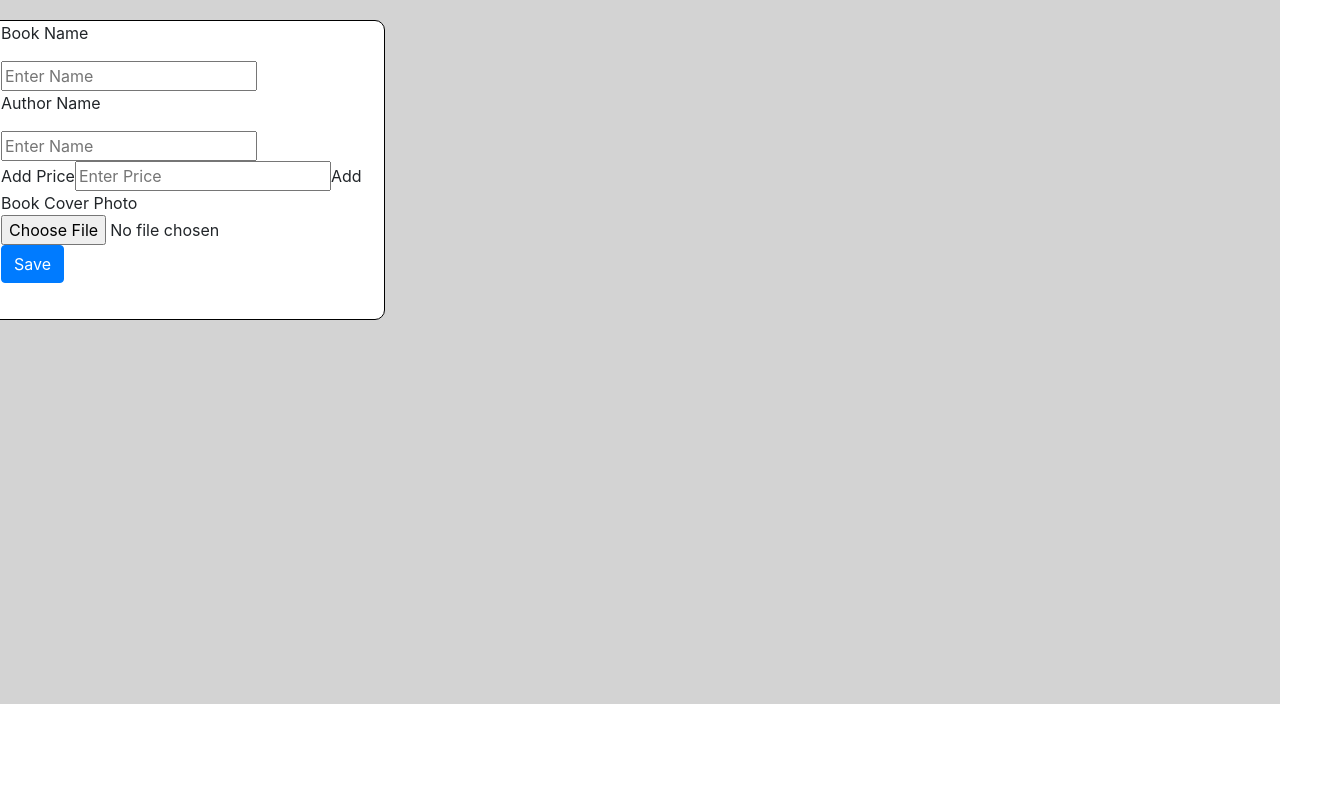
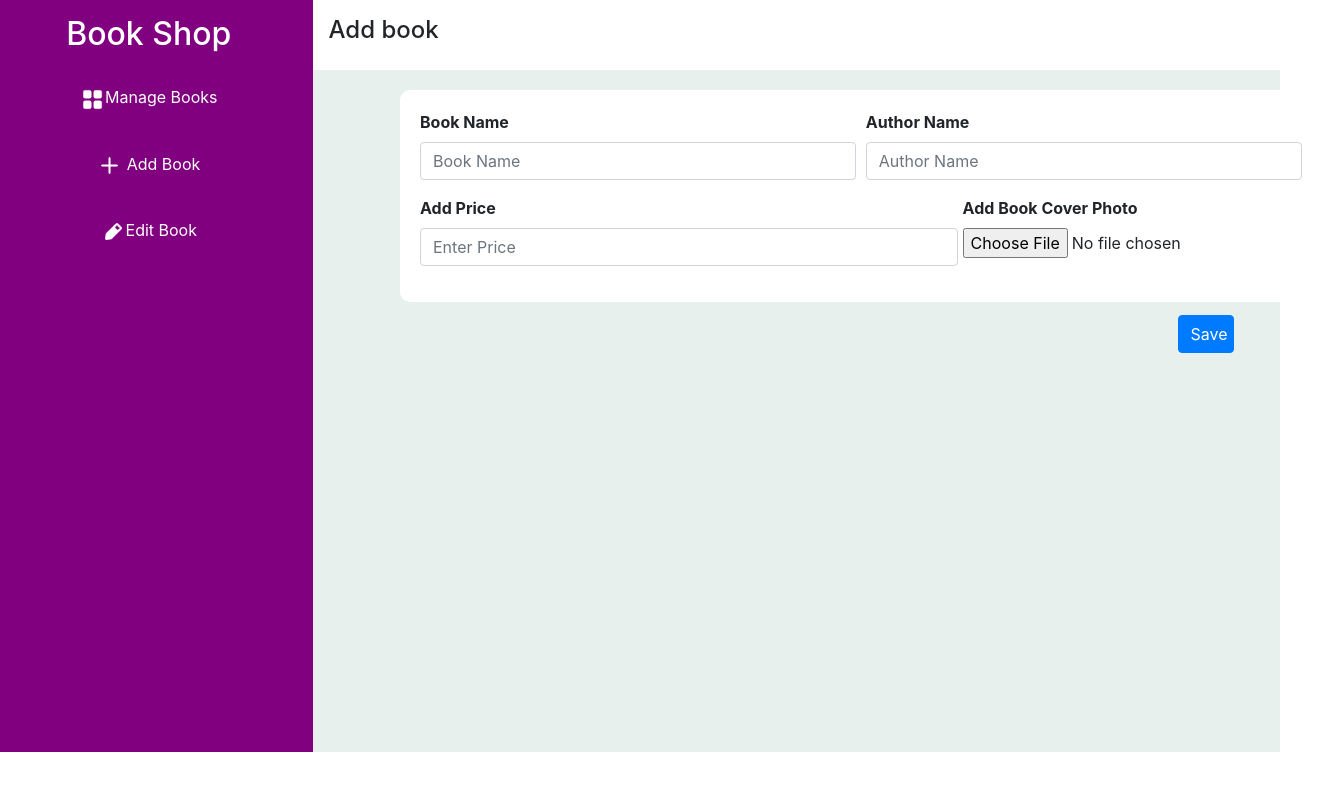
Before and after one commit to Hasib787/Better-World-Book, a React (Create React App) app: page /addBook in a window 1280 px wide. Shown: the top 790 px of the page, 1322 px wide, since content can reach past the window. Built offline with nearby package versions, Linux system fonts and the light colour scheme.

Commit message:
added addbook page design

```diff
--- a/src/components/AddBook/AddBook.css
+++ b/src/components/AddBook/AddBook.css
@@ -0,0 +1,20 @@
+.addbooks {
+    background-color: white;
+    width: 72%;
+    border-radius: 10px;
+    margin: -662px 0 0 400px;
+}
+.addbooks Form{
+    padding: 20px;
+}
+.text-label{
+    font-size: 16px;
+    font-weight: bold;
+}
+#saveButton {
+    margin: 1% 0 0 92%;
+}
+
+#saveButton Button {
+    width: 55%;
+}
--- a/src/components/AddBook/AddBook.js
+++ b/src/components/AddBook/AddBook.js
@@ -1,6 +1,8 @@
 import React, { useState } from 'react';
-import { Button, Col, Row } from 'react-bootstrap';
+import { Button, Col, Form, Row } from 'react-bootstrap';
 import axios from 'axios';
+import Admin from '../Admin/Admin';
+import './AddBook.css';
 const AddBook = () => {
     const [imageUrl, setImageUrl] = useState('');
 
@@ -32,22 +34,35 @@ const AddBook = () => {
     }
     return (
         <div>
-            <Row>
-                <Col id="addBook">
-                    <Col id="inputField">
-                        <p>Book Name</p>
-                        <input type="text" placeholder="Enter Name" />
-                        <p>Author Name </p>
-                        <input type="text" placeholder="Enter Name" />
-                        <br />
-                        Add Price
-                        <input type="text" placeholder="Enter Price" />
-                        Add Book Cover Photo
-                        <input type="file" name="image" onChange={handleImageUpload} />
-                        <Button onClick={handleAddBook}>Save</Button>
-                    </Col>
-                </Col>
-            </Row>
+            <Admin></Admin>
+            <div className="addbooks">
+                <Form>
+                    <Form.Row>
+                        <Form.Group as={Col} controlId="text">
+                            <Form.Label className="text-label">Book Name</Form.Label>
+                            <Form.Control type="text" placeholder="Book Name" />
+                        </Form.Group>
+
+                        <Form.Group as={Col} controlId="text">
+                            <Form.Label className="text-label">Author Name</Form.Label>
+                            <Form.Control type="text" placeholder="Author Name" />
+                        </Form.Group>
+                    </Form.Row>
+                    <Form.Row>
+                        <Form.Group as={Col} controlId="text">
+                            <Form.Label className="text-label">Add Price</Form.Label>
+                            <Form.Control type="number" placeholder="Enter Price" />
+                        </Form.Group>
+
+                        <Form.Group>
+                            <Form.File className="text-label" onChange={handleImageUpload} id="exampleFormControlFile1" label="Add Book Cover Photo" />
+                        </Form.Group>
+                    </Form.Row>
+                </Form>
+            </div>
+            <div id="saveButton">
+                <Button onClick={handleAddBook}>Save</Button>
+            </div>
         </div>
     );
 };
```
